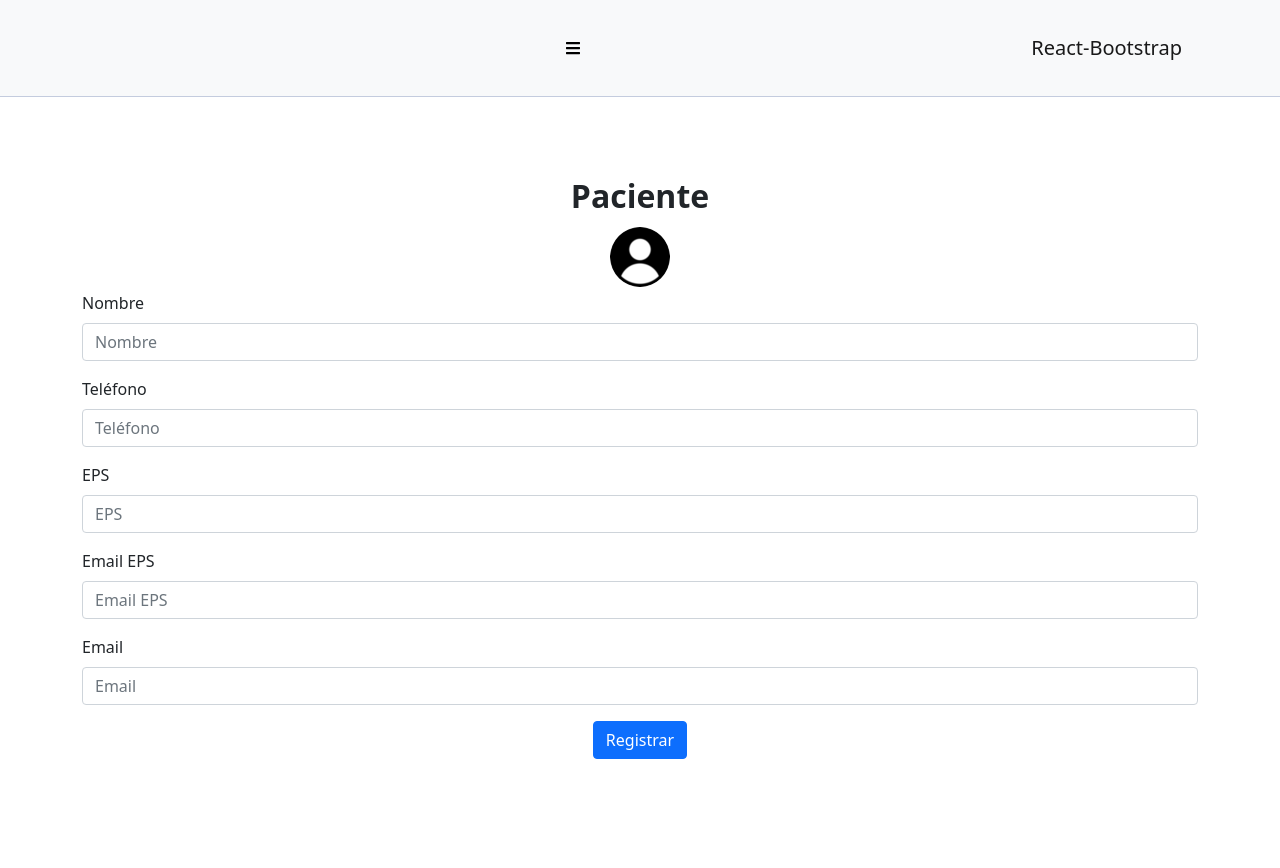
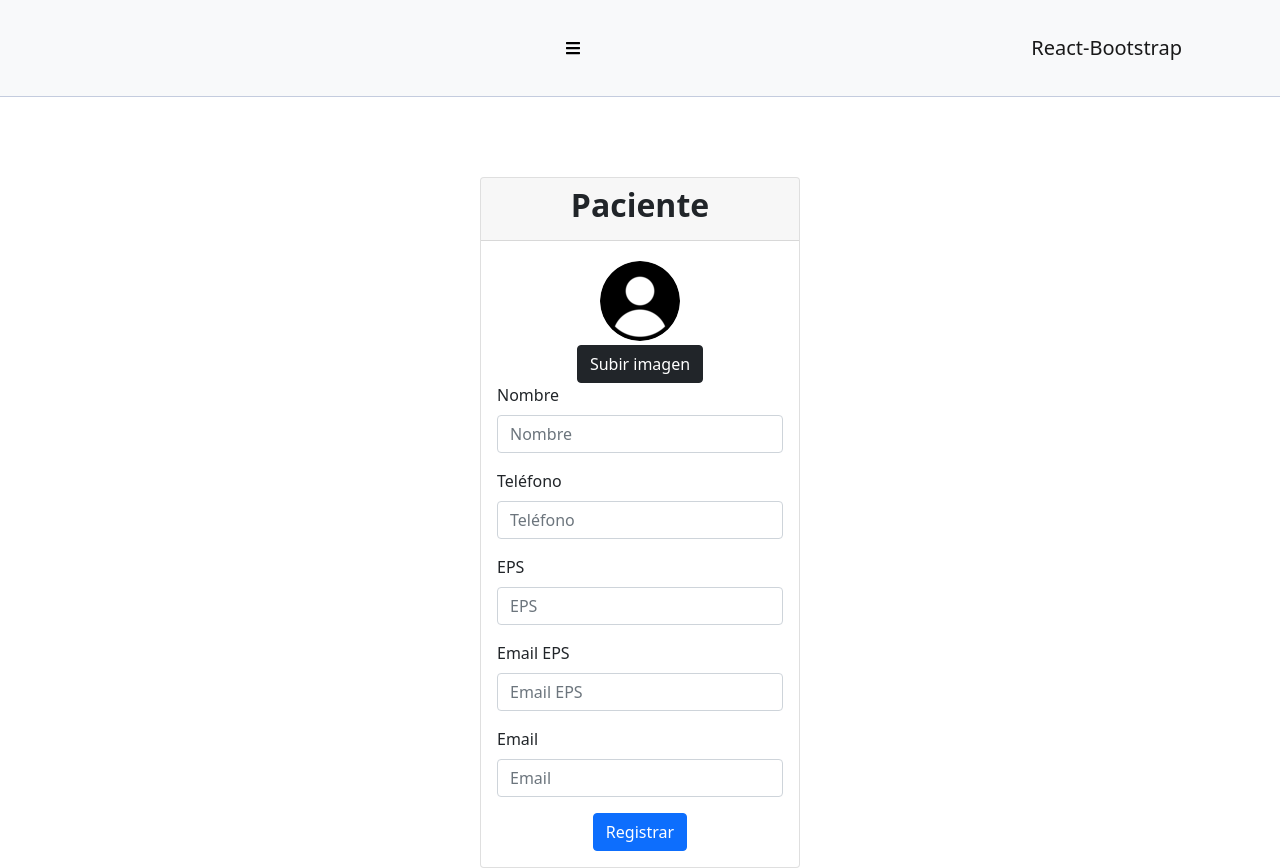
Before and after one commit to FrigoDev/Glicemiapp, a React (Create React App) app: page /p_reg in a window 1280 px wide. Before the commit the page ends 800 px from the top, so only its background shows below. Built offline with nearby package versions, Linux system fonts and the light colour scheme.

Commit message:
Diseños mejorados Login, Reg, P_reg

```diff
--- a/package.json
+++ b/package.json
@@ -13,6 +13,7 @@
     "react": "^17.0.2",
     "react-bootstrap": "^2.0.1",
     "react-dom": "^17.0.2",
+    "react-dropzone": "^11.4.2",
     "react-icons": "^4.3.1",
     "react-push-notification": "^1.3.0",
     "react-router-dom": "^5.3.0",
--- a/src/components/Login.js
+++ b/src/components/Login.js
@@ -1,10 +1,13 @@
 import React from "react";
-import { Button, Form } from 'react-bootstrap';
+import { Button, Form, Card } from 'react-bootstrap';
 import { Link } from 'react-router-dom';
 const Login = () => {
     return (
-    <div className="container">
+    <Card className="mx-auto" style={{ width: '20rem' }}>
+        <Card.Header>
         <h1 className="fw-bold text-center">GlicDiary</h1>
+        </Card.Header>
+        <Card.Body>
             <Form>
                 <Form.Group className="mb-3" controlId="formBasicEmail">
                     <Form.Label>Email</Form.Label>
@@ -25,7 +28,8 @@ const Login = () => {
                 </div>
 
             </Form>
-    </div>
+        </Card.Body>
+    </Card>
     );
 }
 export default Login;
--- /dev/null
+++ b/src/components/P_reg.css
@@ -0,0 +1,4 @@
+.tamañoImg{
+    width: 80px;
+    height: 80px;
+}
--- a/src/components/P_reg.js
+++ b/src/components/P_reg.js
@@ -1,13 +1,23 @@
-import React from "react";
-import { Row, Col, Image, Button, Form } from 'react-bootstrap';
+import React, { useState, useEffect } from 'react';
+import UploadImage from "./UploadImage";
+import { Row, Col, Image, Button, Form, Card } from 'react-bootstrap';
+import './P_reg.css'
+
 const P_reg = () => {
+
+    const [image, setImage] = React.useState('');
+
     return(
-        <div className="container">
+        <Card className="mx-auto" style={{ width: '20rem' }}>
+            <Card.Header>
             <h2 className="fw-bold text-center">Paciente</h2>
+            </Card.Header>
+            <Card.Body>
                 <Form>
                     <Row>
                         <Col className="text-center">
-                    <Image className="my-1" src="UserIcon.png" roundedCircle/>
+                            <Image className="my-1 tamañoImg" src={image? image:'userIcon.png'}  roundedCircle/>
+                            <UploadImage image={setImage}/>
                         </Col>
                     </Row>
                     <Form.Group className="mb-3">
@@ -30,19 +40,14 @@ const P_reg = () => {
                         <Form.Label>Email</Form.Label>
                         <Form.Control type="email" placeholder="Email" />
                     </Form.Group>
-
                     <div className="text-center">
                     <Button variant="primary" type="submit">
                         Registrar
                     </Button>
                     </div>
-
                 </Form>
-    </div>
-
-
-
-
-    )
+            </Card.Body>
+    </Card>
+    );
 }
 export default P_reg
--- a/src/components/Reg.js
+++ b/src/components/Reg.js
@@ -1,10 +1,13 @@
 import React from "react";
-import { Button, Form } from 'react-bootstrap';
+import { Button, Form, Card } from 'react-bootstrap';
 import { Link } from 'react-router-dom';
 const Reg = () => {
     return(
-        <div className="container">
+        <Card className="mx-auto" style={{ width: '20rem' }}>
+            <Card.Header>
             <h2 className="fw-bold text-center">Registro</h2>
+            </Card.Header>
+            <Card.Body>
                 <Form>
                     <Form.Group className="mb-3">
                         <Form.Label>Nombre</Form.Label>
@@ -39,9 +42,9 @@ const Reg = () => {
                         Registrar
                     </Button>
                     </div>
-
                 </Form>
-    </div>
+            </Card.Body>
+        </Card>
     );
 }
 export default Reg
--- /dev/null
+++ b/src/components/UploadImage.js
@@ -0,0 +1,53 @@
+import React, { useState, useEffect } from 'react';
+import { useDropzone } from 'react-dropzone';
+import { Button } from 'react-bootstrap';
+
+
+const UploadImage = ({ image }) => {
+    const [file, setFile] = useState('');
+    const [previewUrl, setPreviewUrl] = useState('');
+    const [isValid, setIsValid] = useState(false);
+
+    useEffect(() => {
+        if (file) {
+            const fileReader = new FileReader();
+            fileReader.onload = () => {
+                image(fileReader.result);
+            }
+            fileReader.readAsDataURL(file);
+        } else {
+            image('');
+        }
+    }, [file]);
+
+    const onChange = e => {
+        let selected = e.target.files[0];
+        setFile(selected);
+        setIsValid(true);
+    }
+
+    const onClick = () => {
+        const fileInput = document.getElementById('imageInput');
+    }
+
+    const onDrop = acceptedFiles => {
+        setFile(acceptedFiles[0]);
+        setIsValid(true);
+    }
+
+    const { getRootProps, getInputProps } = useDropzone({
+        onDrop,
+        accept: 'image/*'
+    });
+
+    return (
+        <div className="upload-image">
+            <div {...getRootProps()}>
+                <input id="imageInput" {...getInputProps()} />
+                <Button variant="dark" onClick={onClick}>Subir imagen</Button>
+            </div>
+            {previewUrl && <img src={previewUrl} alt="preview" />}
+        </div>
+    );
+}
+export default UploadImage;
```
Also changed, not shown: public/UserIcon.png, 1 other file (tests, documents, lock files or other folders). Lines whose indentation alone changed are shown as unchanged.
